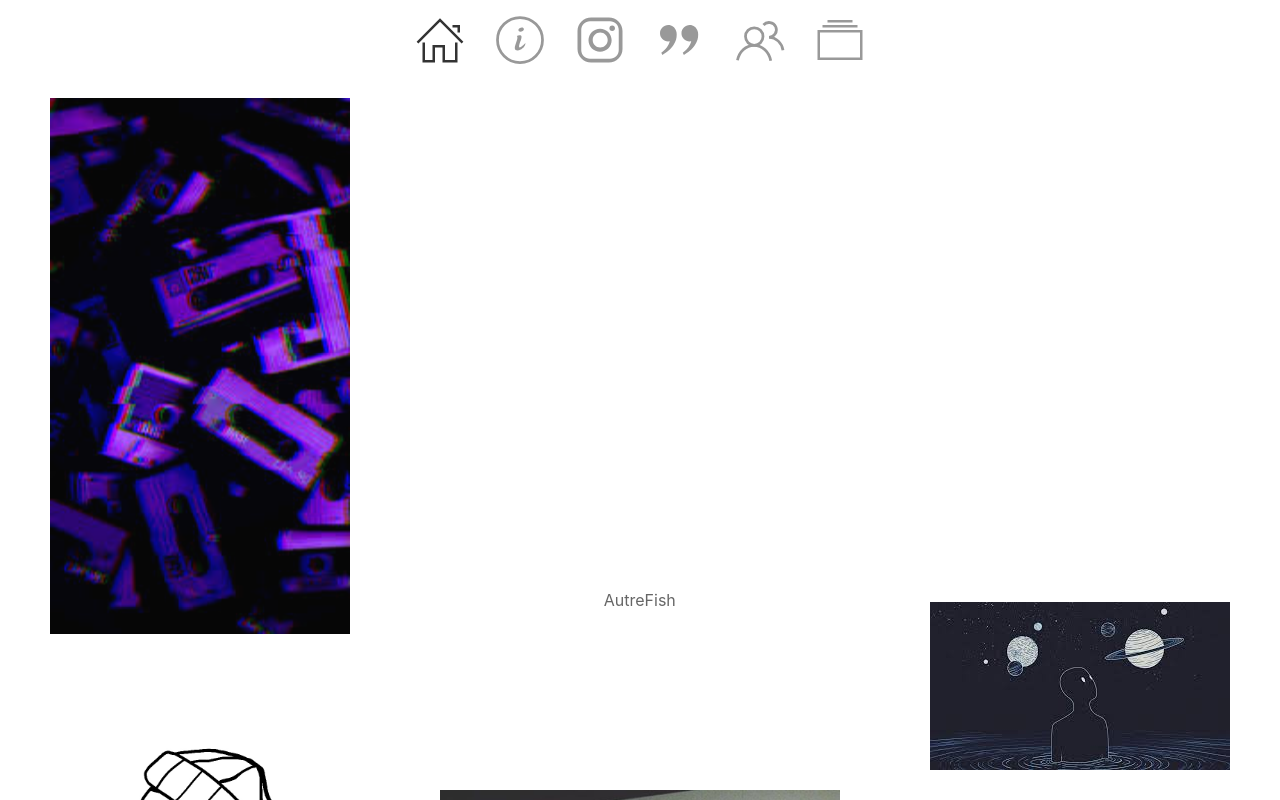
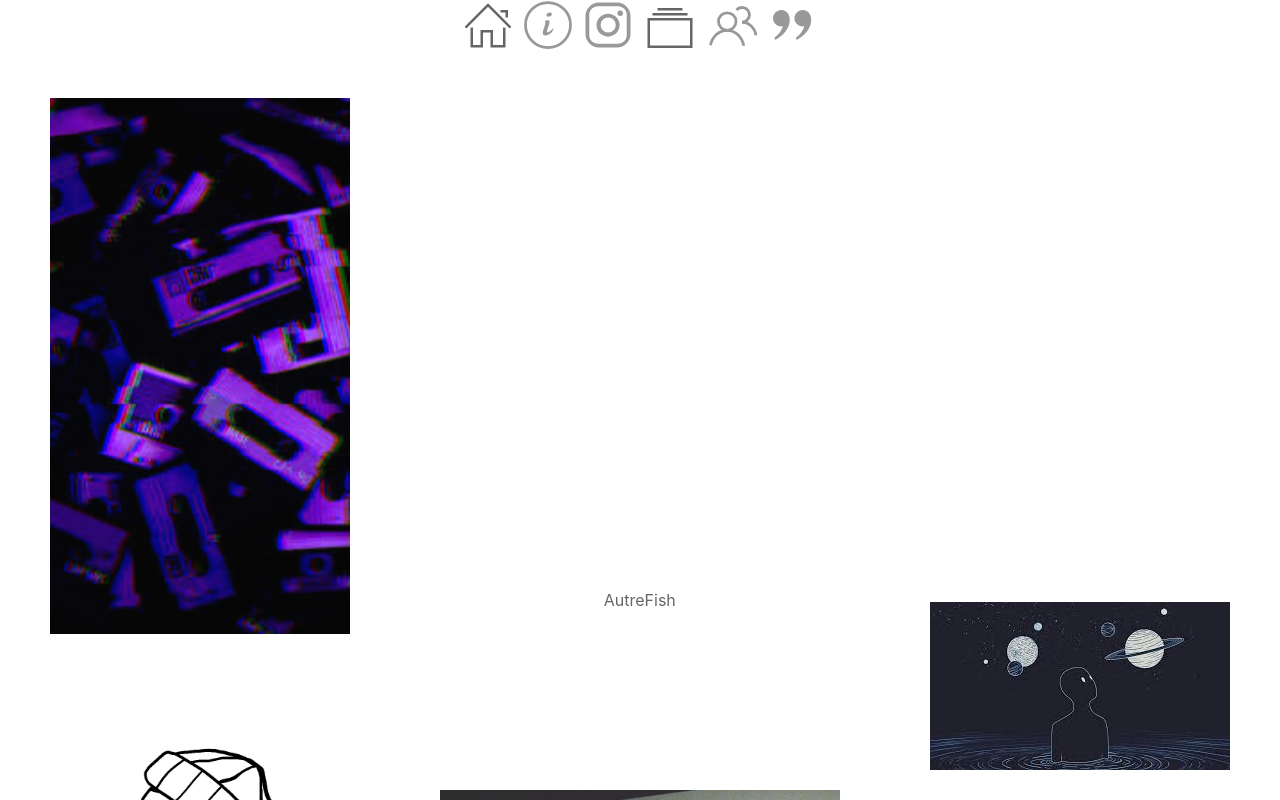
Before and after one commit to h-Benitez13/autrefish, a React (Create React App) app: page / in a window 1280 px wide. Shown: the top 800 px of the page. Built offline with nearby package versions, Linux system fonts and the light colour scheme.

Commit message:
nav icon, with drop down

```diff
--- a/src/components/Navbar/index.js
+++ b/src/components/Navbar/index.js
@@ -6,12 +6,10 @@ export const Navbar = () => {
         <div className="uk-position-top">
             <nav className="uk-navbar-container uk-navbar-transparent" uk-navbar uk-sticky="animation: uk-animation-slide-top">
                 <div className="uk-flex uk-flex-center">
-                    <ul className="uk-navbar-nav uk-dark" uk-scrollspy="cls: uk-animation-fade; target: > li ; delay: 300; repeat:true" >
+                    <ul className="uk-iconnav uk-dark" uk-scrollspy="cls: uk-animation-fade; target: > li ; delay: 300; repeat:true" >
                         <li className="uk-active">
                             <Link to="/Home">
-                                <div>
-                                    <span uk-icon="icon: home; ratio: 2.5"></span>
-                                </div>
+                                <span uk-icon="icon: home; ratio: 2.5"></span>
                             </Link>
                         </li>
                         <li>
@@ -25,9 +23,24 @@ export const Navbar = () => {
                             </a>
                         </li>
                         <li>
-                            <Link to="/Contact">
-                                <span uk-icon="icon: quote-right; ratio: 2.5"></span>
-                            </Link>
+                            <div className="uk-inline">
+
+                                <span uk-icon="icon: album; ratio: 2.5" uk-tooltip="work" style={{"padding": "2.5px"}}></span>
+                                <div uk-dropdown="mode:click">
+                                    <ul className="uk-nav uk-dropdown-nav">
+                                        <Link to="/Work">
+                                        <li className="uk-active"><a href="#">Active</a></li>
+                                        </Link>
+                                        <li><a href="#">Item</a></li>
+                                        <li className="uk-nav-header">Header</li>
+                                        <li><a href="#">Item</a></li>
+                                        <li><a href="#">Item</a></li>
+                                        <li className="uk-nav-divider"></li>
+                                        <li><a href="#">Item</a></li>
+                                    </ul>
+                                </div>
+                            </div>
+
                         </li>
                         <li>
                             <Link to="/Portfolio">
@@ -35,10 +48,12 @@ export const Navbar = () => {
                             </Link>
                         </li>
                         <li>
-                            <Link to="/Work">
-                                <span uk-icon="icon: album; ratio: 2.5"></span>
+                            <Link to="/Contact">
+                                <span uk-icon="icon: quote-right; ratio: 2.5"></span>
                             </Link>
                         </li>
+
+
                     </ul>
                 </div>
             </nav>
```
